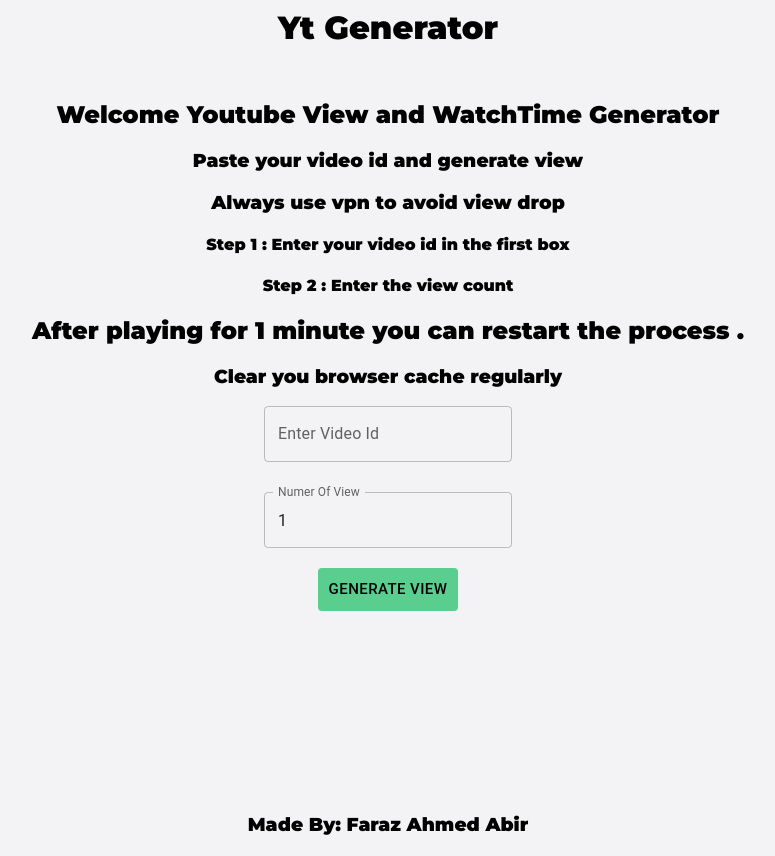
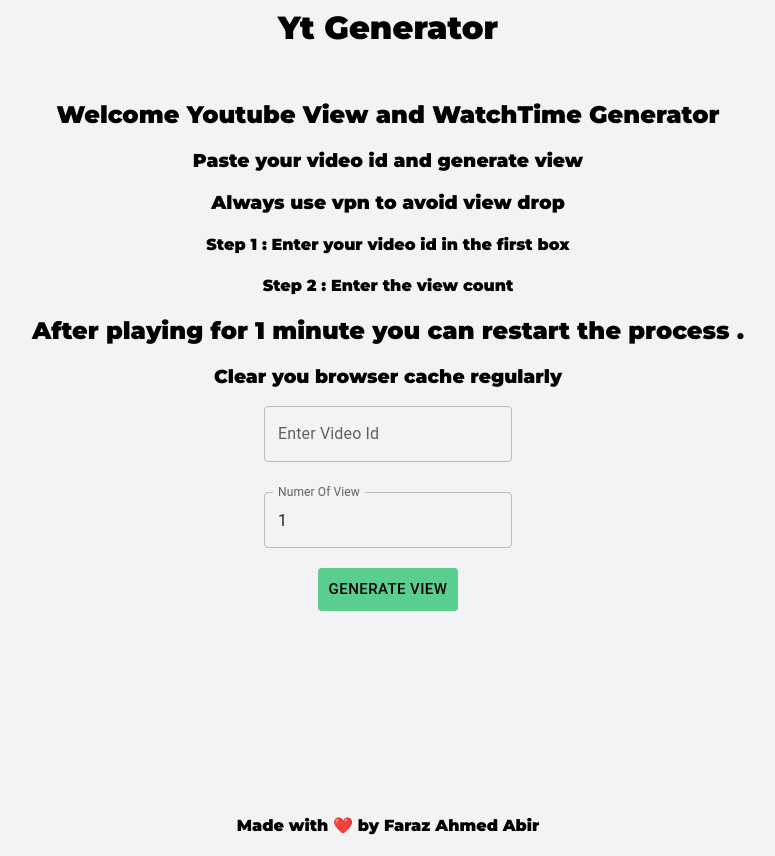
Before and after one commit to Wagebelu44/ytviewgenerator, a React (Create React App) app: page / in a window 1280 px wide. Shown: the whole page, without its empty margins (252-1027 px from the left). Built offline with nearby package versions, Linux system fonts and the light colour scheme.

Commit message:
Update Footer.jsx

```diff
--- a/src/components/Footer.jsx
+++ b/src/components/Footer.jsx
@@ -3,7 +3,7 @@
 const Footer = () => {
   return (
     <div className='footer'>
-     <h3>Made By: <span>Faraz Ahmed Abir</span></h3>
+     <h4>Made with <span>❤️</span> by Faraz Ahmed Abir</h4>
     </div>
   )
 }
```
